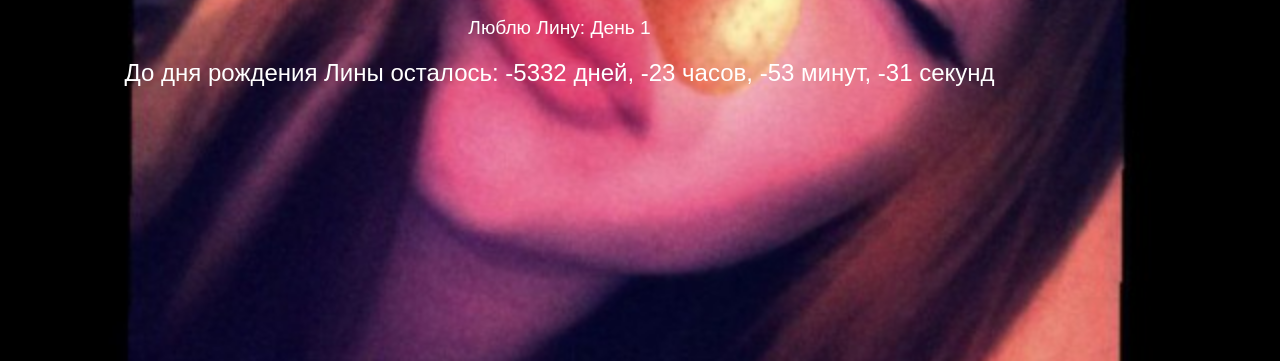
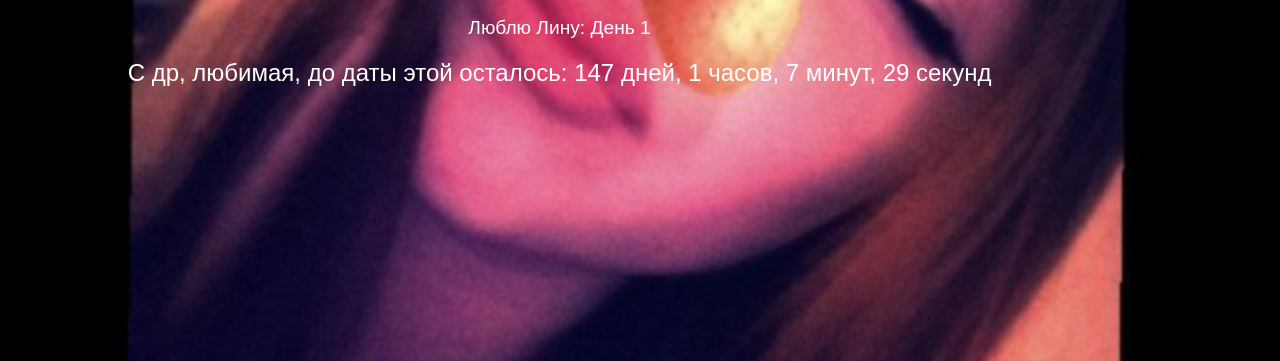
Before and after one commit to kqz9191/line, a plain HTML site: page index.html in a window 1280 px wide. Shown: the part 439-800 px from the top of the page. Drawn offline with Linux system fonts and the light colour scheme.

Commit message:
Update index.html

```diff
--- a/index.html
+++ b/index.html
@@ -10,14 +10,13 @@
             display: flex;
             justify-content: center;
             align-items: center;
-            /* Old browsers */
             background: url("akasa.png") no-repeat center center fixed;
             -webkit-background-size: cover;
             -moz-background-size: cover;
             -o-background-size: cover;
-            background-size: cover; /* Modern browsers */
+            background-size: cover;
             font-family: 'Arial', sans-serif;
-            color: white; /*  Установили белый цвет текста для всего body */
+            color: white;
         }
         .container {
             text-align: center;
@@ -53,10 +52,10 @@
         }
         #dayCounter {
             font-size: 1.2em;
-            color: white; /*  Белый цвет для счетчика дней */
+            color: white;
             margin-top: 20px;
         }
-        /* Стили для плеера */
+
         .music-player {
             margin-top: 30px;
             text-align: center;
@@ -76,7 +75,7 @@
             background-color: #6a1b9a;
         }
 
-        #birthdayCountdown { /* Стиль для таймера ДР */
+        #birthdayCountdown {
             font-size: 1.5em;
             color: white;
             margin-top: 20px;
@@ -91,7 +90,7 @@
             <button id="noBtn">НЕТ</button>
         </div>
         <p id="dayCounter">Люблю Лину: День 1</p>
-        <p id="birthdayCountdown"></p> <!-- Добавили элемент для таймера ДР -->
+        <p id="birthdayCountdown"></p>
     </div>
 
     <div class="music-player">
@@ -111,7 +110,7 @@
 
         function updateDayCounter() {
             let today = new Date();
-            let startDate = new Date(today.getFullYear(), today.getMonth(), today.getDate()); // Start of current day
+            let startDate = new Date(today.getFullYear(), today.getMonth(), today.getDate());
 
             let diffInMs = today.getTime() - startDate.getTime();
             let diffInDays = Math.floor(diffInMs / (1000 * 60 * 60 * 24)) + 1;
@@ -120,38 +119,29 @@
         }
 
         function updateBirthdayCountdown() {
-            // Дата рождения (замените на реальную дату)
-            const birthday = new Date("2009-07-12T00:00:00"); // Дата рождения в формате YYYY-MM-DDTHH:mm:ss
-
-            // Текущая дата и время
+            const birthday = new Date("2025-07-12T00:00:00"); // Дата рождения Лины
             const now = new Date();
 
-            // Разница между датами в миллисекундах
             let diff = birthday.getTime() - now.getTime();
 
-            // Если день рождения уже прошел в этом году, считаем до следующего года
             if (diff < 0) {
-                birthday.setFullYear(birthday.getFullYear() + 1);
+                birthday.setFullYear(birthday.getFullYear() + 1); // Переход на следующий год, если ДР уже прошел
                 diff = birthday.getTime() - now.getTime();
             }
 
-            // Расчет оставшихся дней, часов, минут и секунд
             const days = Math.floor(diff / (1000 * 60 * 60 * 24));
             const hours = Math.floor((diff % (1000 * 60 * 60 * 24)) / (1000 * 60 * 60));
             const minutes = Math.floor((diff % (1000 * 60 * 60)) / (1000 * 60));
             const seconds = Math.floor((diff % (1000 * 60)) / 1000);
 
-            // Вывод результата на страницу
-            document.getElementById("birthdayCountdown").innerHTML = `До дня рождения Лины осталось: ${days} дней, ${hours} часов, ${minutes} минут, ${seconds} секунд`;
+            document.getElementById("birthdayCountdown").innerHTML = `С др, любимая, до даты этой осталось: ${days} дней, ${hours} часов, ${minutes} минут, ${seconds} секунд`;
         }
 
         updateDayCounter();
 
-        // Обновление счетчика ДР каждую секунду
         setInterval(updateBirthdayCountdown, 1000);
-        updateBirthdayCountdown(); // Initial call to set the initial countdown
+        updateBirthdayCountdown();
 
-        // Музыкальный плеер
         let audio = document.getElementById('myAudio');
         let playBtn = document.getElementById('playBtn');
         let pauseBtn = document.getElementById('pauseBtn');
```
